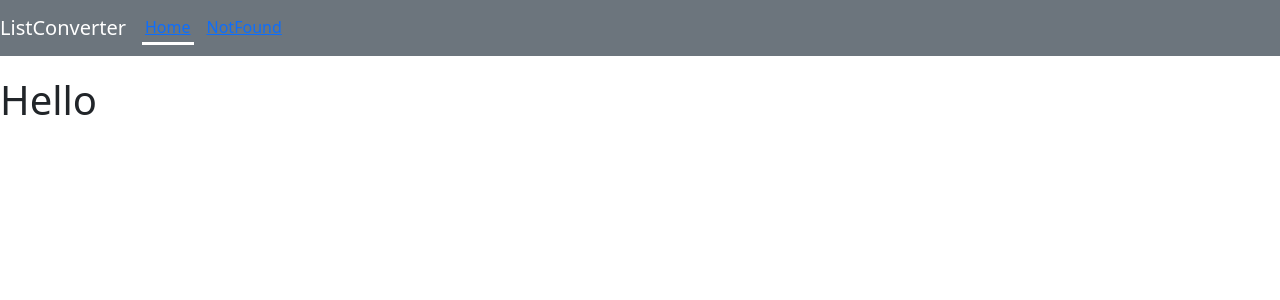
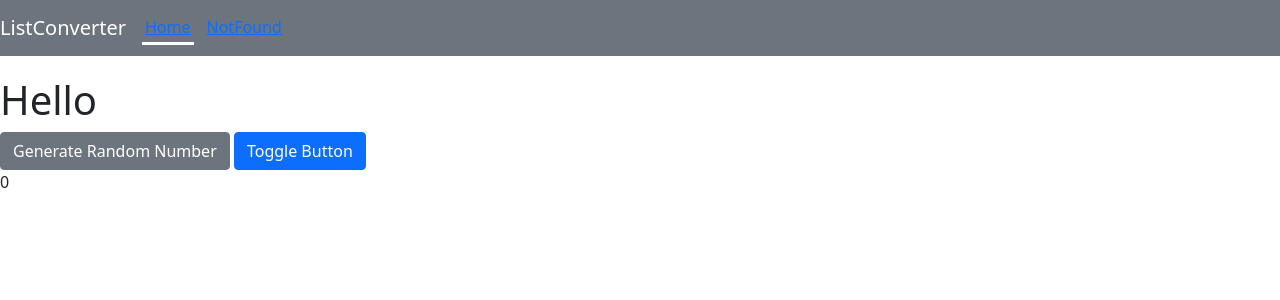
Before and after one commit to ibotforwin/react_list_conversion_app, a React (Create React App) app: page / in a window 1280 px wide. Shown: the top 300 px of the page. Built offline with nearby package versions, Linux system fonts and the light colour scheme.

Commit message:
Added random number and hide button

```diff
--- a/src/containers/Conversion.js
+++ b/src/containers/Conversion.js
@@ -1,11 +1,35 @@
 import React from "react";
+import {Button} from 'react-bootstrap';
 
-const Conversion = () => (
+const Conversion = () => {
+
+    const [currentNumber, setCurrentNumber] = React.useState(0)
+    const [btnSwitch, setButtonSwitch] = React.useState(true)
+
+    const handleClick = () => {
+        setCurrentNumber(Math.floor(Math.random() * 100 + 1))
+    }
+
+    const styles = {
+        display: btnSwitch ? "inline" : "none"
+    }
+
+    const hideButton = () => {
+
+        setButtonSwitch(!btnSwitch)
+    }
+
+    return (
+
     <div className='conversion'>
         <h1 className='conversion__heading'>
             Hello
         </h1>
+        <Button style={styles} variant="secondary" onClick={handleClick}>Generate Random Number</Button>{' '}
+        <Button ariant="primary" onClick={hideButton}>Toggle Button</Button>{' '}
+        <p>{currentNumber}</p>
     </div>
-)
+    );
+    }
 
 export default Conversion;
```
